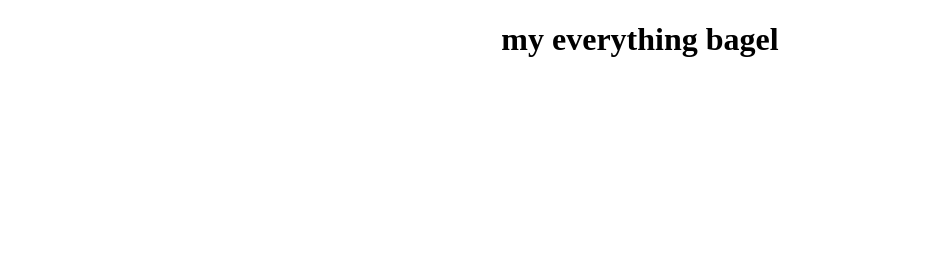
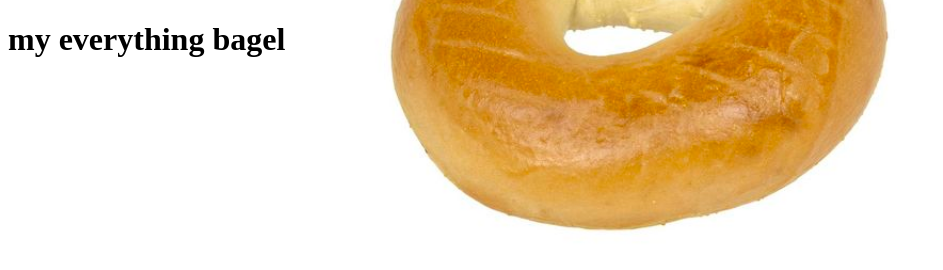
Before and after one commit to k31r0/My-Website, a plain HTML site: page index.html in a window 1280 px wide. Shown: the whole page, without its empty margins (0-943 px from the left). Drawn offline with Linux system fonts and the light colour scheme.

Commit message:
style.css

```diff
--- a/style.css
+++ b/style.css
@@ -1,13 +1,6 @@
 body {
-  display: flex;
-  justify-content: center;
-  align-items: center;
-  height: 100;
-  margin: 0;
-  flex-direction: column;
+  background-image: url("bagel.jpg");
+  background-size: cover;
+  background-position: center center;
+  background-repeat: no-repeat;
 }
-.bagel.jpg {
-  display: block;
-  margin-left: auto;
-  margin-right: auto;
-}
```
